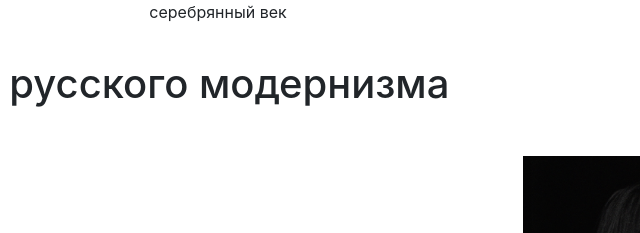
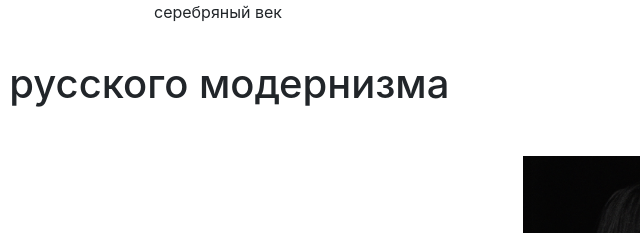
Before and after one commit to Kostoma/kostoma.github.io, a website: page index.html in a window 1280 px wide. Shown: the top 233 px of the page, 422-1062 px from the left. Drawn offline with Linux system fonts and the light colour scheme.

Commit message:
Update index.html

```diff
--- a/index.html
+++ b/index.html
@@ -13,7 +13,7 @@
 
     <!-- Bootstrap core CSS -->
     <link href="vendor/bootstrap/css/bootstrap.min.css" rel="stylesheet">
-серебрянный век
+серебряный век
     <!-- Custom styles for this template -->
     <link href="css/simple-sidebar.css" rel="stylesheet">
 
```
